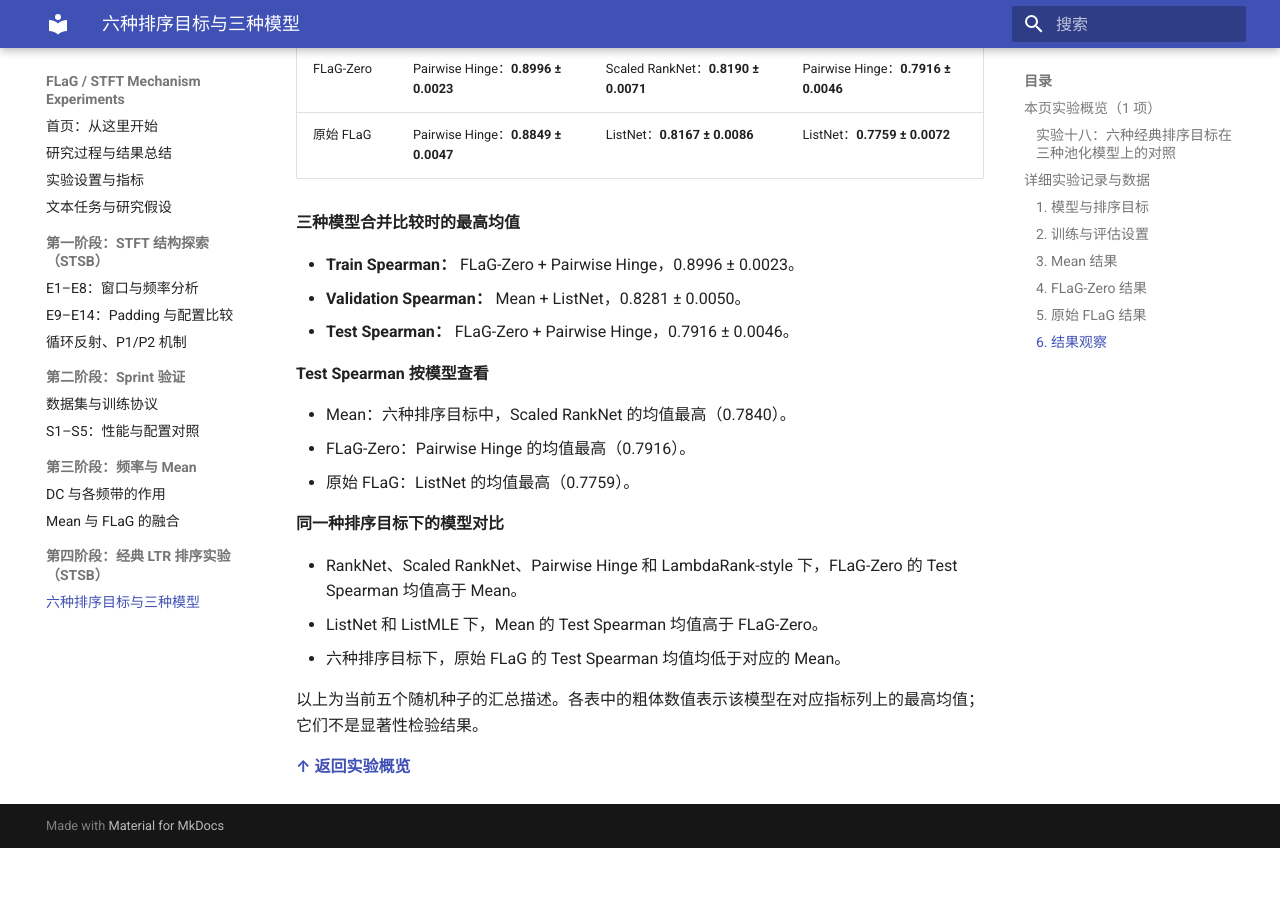
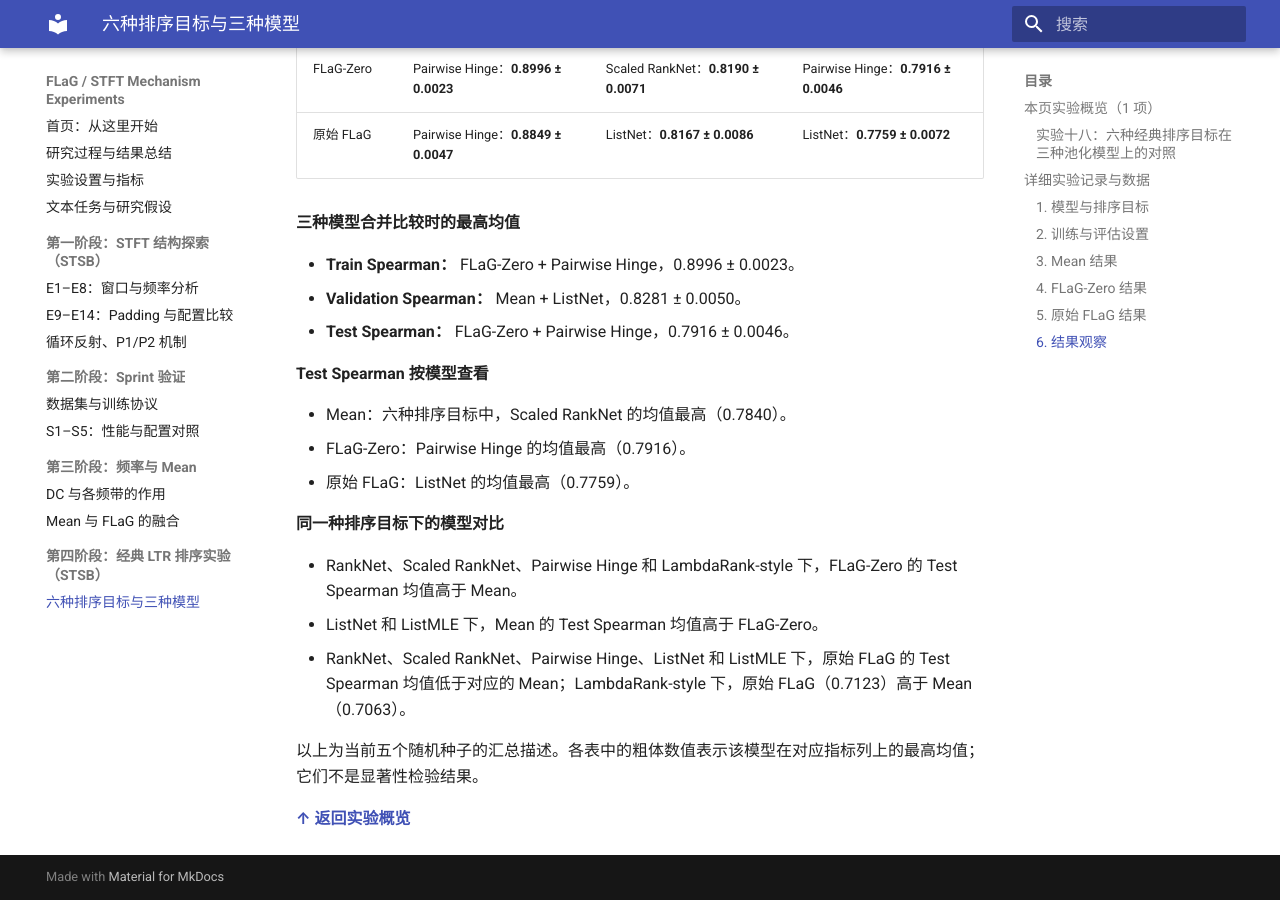
Before and after one commit to lumoswwr/FLaG-STFT-Notes, an MkDocs documentation site: the page built from docs/ltr.md, in a window 1280 px wide and 900 px high, scrolled down 3569 px. Built offline with MkDocs 1.6.1 and Material for MkDocs 9.7.7, drawn with Linux system fonts in a browser that asks for light colours; before the commit the page ends 4417 px from its top, so only the background shows below that.

Commit message:
Correct descriptive LambdaRank comparison

```diff
--- a/docs/ltr.md
+++ b/docs/ltr.md
@@ -120,7 +120,7 @@ STSB 不提供天然的 query-document 分组，因此 ListNet、ListMLE 和 Lam
 
 - RankNet、Scaled RankNet、Pairwise Hinge 和 LambdaRank-style 下，FLaG-Zero 的 Test Spearman 均值高于 Mean。
 - ListNet 和 ListMLE 下，Mean 的 Test Spearman 均值高于 FLaG-Zero。
-- 六种排序目标下，原始 FLaG 的 Test Spearman 均值均低于对应的 Mean。
+- RankNet、Scaled RankNet、Pairwise Hinge、ListNet 和 ListMLE 下，原始 FLaG 的 Test Spearman 均值低于对应的 Mean；LambdaRank-style 下，原始 FLaG（0.7123）高于 Mean（0.7063）。
 
 以上为当前五个随机种子的汇总描述。各表中的粗体数值表示该模型在对应指标列上的最高均值；它们不是显著性检验结果。
 
```
